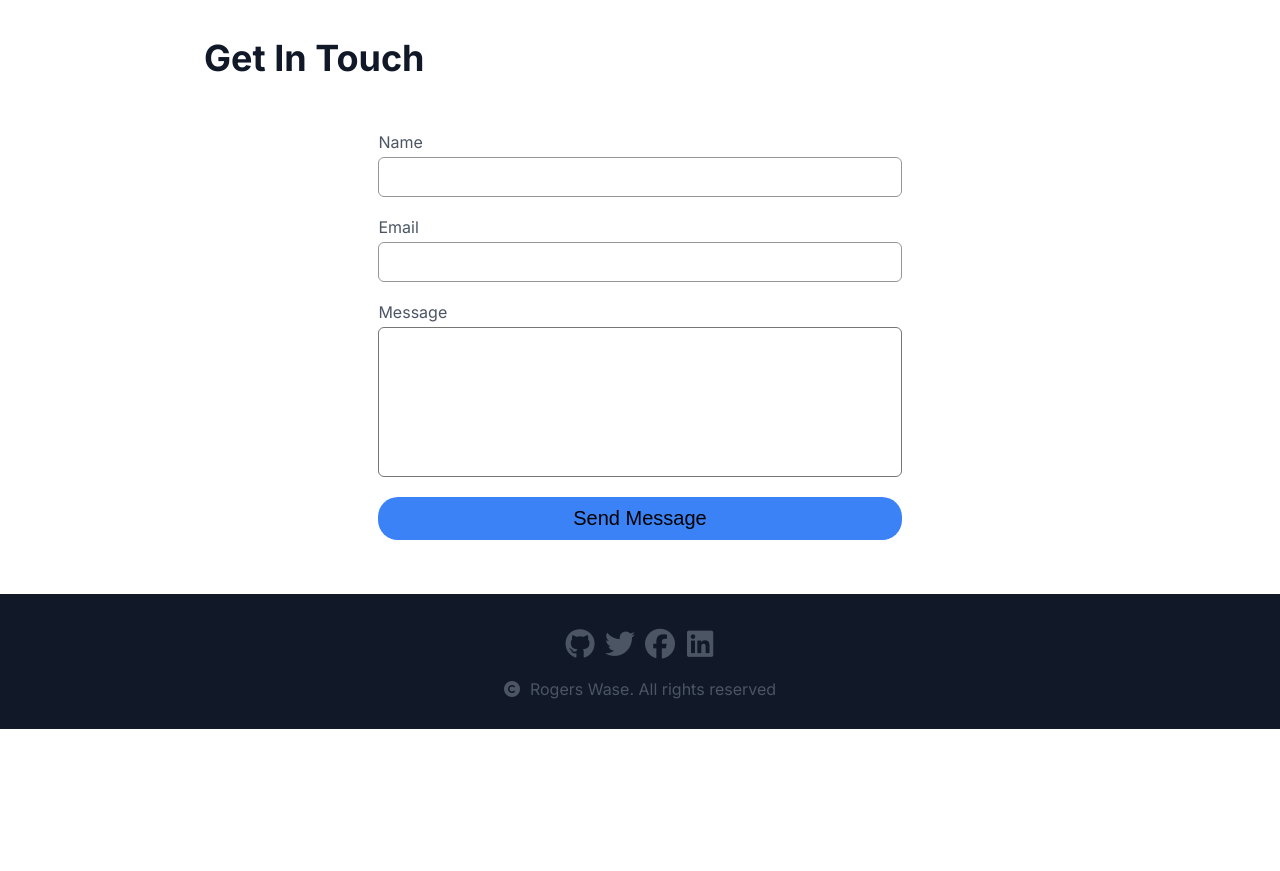
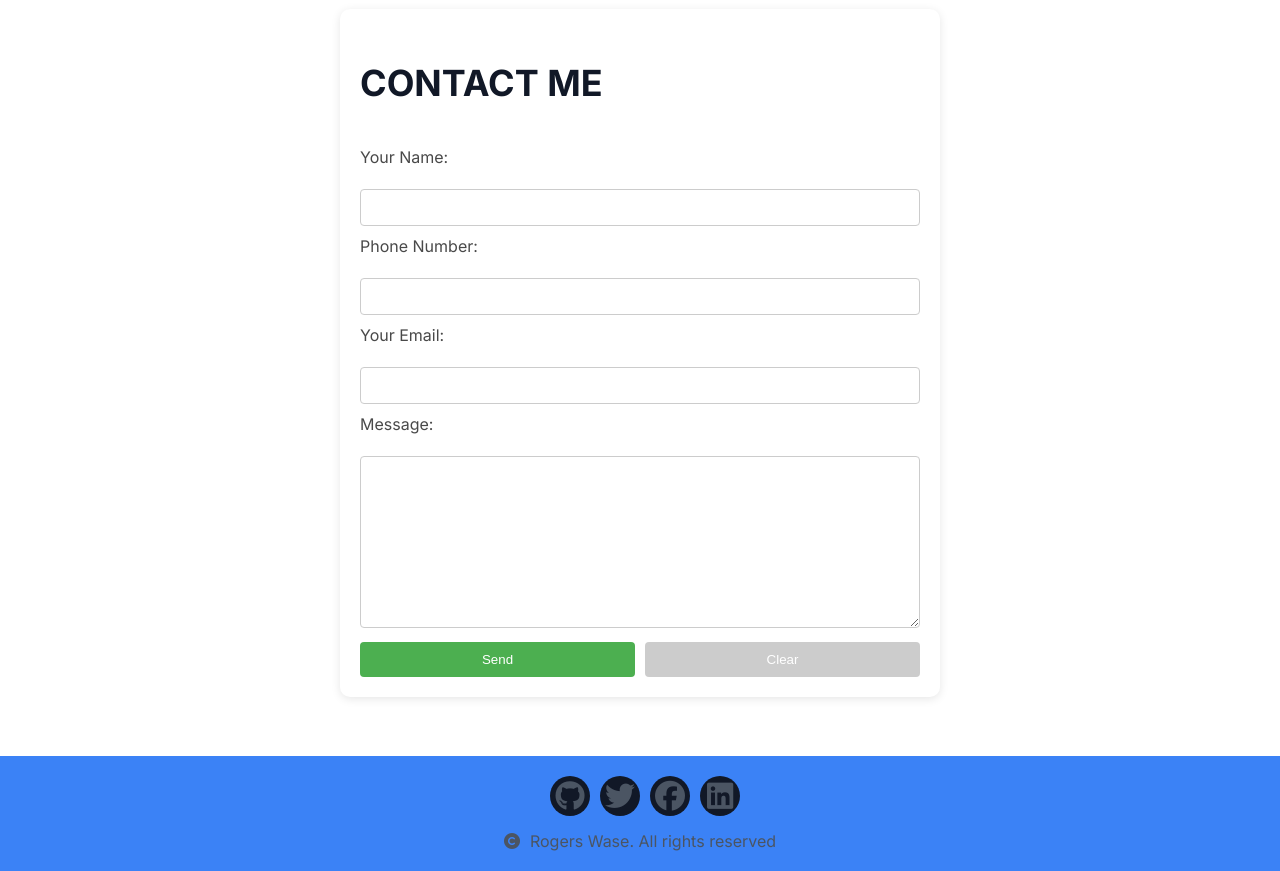
Before and after one commit to RogersChangeMaker/Profile-of-Rogers, a website built with Parcel: page index.html in a window 1280 px wide. Shown: the part 5776-6647 px from the top of the page. Before the commit the page ends 6505 px from the top, so only its background shows below. Built offline with nearby package versions, Linux system fonts and the light colour scheme.

Commit message:
Made contact me dynamic so that I can reciev messages from people using emailjs

```diff
--- a/index.html
+++ b/index.html
@@ -21,6 +21,34 @@
       referrerpolicy="no-referrer"
       defer
     />
+
+    <script src="https://cdn.emailjs.com/dist/email.min.js"></script>
+    <script>
+      (function () {
+        emailjs.init("kVYpG4erOw5zqOr7G");
+      })();
+
+      function sendEmail(event) {
+        event.preventDefault();
+
+        emailjs
+          .sendForm("service_86xaowq", "template_3ppr3uj", "#contact-form")
+          .then(
+            function (response) {
+              alert("Message sent successfully to Rogers Wase!");
+            },
+            function (error) {
+              alert(
+                "Failed to send message. Please try again.\n" +
+                  JSON.stringify(error)
+              );
+            }
+          );
+      }
+    </script>
+
+
+
   </head>
   <body>
     <nav class="top-nav">
@@ -234,36 +262,34 @@
           <img src="./project2.PNG" alt="">
       </div>
 
-
       </div>
-
-
-
-
 
       </section>
 
 
       <section class="contact-section section-padding">
-        <h1 class="tertiary-heading">Get In Touch</h1>
+       <div class="container">
+        <h1 class="tertiary-heading">CONTACT ME</h1>
+        <form id="contact-form" onsubmit="sendEmail(event)">
+          <label for="name">Your Name:</label><br />
+          <input type="text" name="name" required /><br />
 
-        <form class="contact-form">
-          <div class="input-box">
-            <label for="fullname">Name</label>
-            <input type="text" id="fullname" class="input" />
-          </div>
-          <div class="input-box">
-            <label for="email">Email</label>
-            <input type="text" id="email" class="input" />
+          <label for="Contact">Phone Number:</label><br />
+          <input type="number" name="number" required /><br />
+
+          <label for="email">Your Email:</label><br />
+          <input type="email" name="email" required /><br />
+
+          <label for="message">Message:</label><br />
+          <textarea name="message" rows="10" required></textarea><br />
+
+          <div class="form-buttons">
+            <input type="submit" value="Send" />
+          <input type="reset" value="Clear" />
           </div>
 
-          <div class="input-box">
-            <label for="message">Message</label>
-            <textarea id="message"></textarea>
-          </div>
-
-          <button type="submit" class="contact-btn">Send Message</button>
         </form>
+      </div>
       </section>
     </main>
 
--- a/style.css
+++ b/style.css
@@ -242,70 +242,86 @@ gap: 2.5rem;
     justify-content: center;
     margin-top: 6rem;
     color: var(--color-seconday);
-
 }
 
-/* SECTION CONTACT */
-.contact-section{
-    background-color: var(--bg-section);
-}
 
-.contact-form{
-    width: 60%;
-    margin: 2rem auto 0 auto;
-}
 
-.input-box{
+
+/* CONTACT SECTION */
+.container {
+    max-width: 600px;
+    margin: 5px auto;
+    background: white;
+    padding: 20px;
+    border-radius: 10px;
+    box-shadow: 0 2px 10px rgba(0, 0, 0, 0.1);
+  }
+
+  h2 {
+    text-align: center;
+    margin-bottom: 20px;
+    color: #333;
+  }
+  label {
+    display: block;
+    margin-top: 10px;
+    color: #494949;
+  }
+
+  input,
+  textarea {
+    width: 100%;
+    padding: 10px;
+    margin-top: 2px;
+    border: 1px solid #ccc;
+    border-radius: 4px;
+    box-sizing: border-box;
+  }
+
+  input[type="submit"],
+  input[type="reset"] {
+    background-color: #4caf50;
+    color: white;
+    border: none;
+    margin-top: 10px;
+    cursor: pointer;
+    transition: background 0.3s;
+  }
+
+  input[type="submit"]:hover {
+    background-color: #a314e6;
+  }
+  input[type="reset"] {
+    background-color: #ccc;
+    margin-left: 10px;
+  }
+
+  input[type="reset"]:hover {
+    background-color: #a314e6;
+  }
+
+  .form-buttons {
     display: flex;
-    flex-direction: column;
-    gap: .5rem;
-    margin-top: 2rem;
-}
+    justify-content: flex-start;
+  }
 
-.input-box >*{
-    width: 100%;
-}
-.input-box label{
-    font-weight: 400;
-}
+  @media (max-width: 500px) {
+    .form-buttons {
+      flex-direction: column;
+    }
 
-.input-box input, textarea{
-    border-radius: .6rem;
-    resize: none;
-    font-size: 2rem;
-    padding: 1rem 2rem;
-}
-.input-box input:focus, textarea:focus{
-    outline: .1rem solid var(--color-primary);
-}
+    input[type="reset"] {
+      margin-left: 0;
+      margin-top: 10px;
+    }
+  }
 
-.input-box input{
-    height: 4rem;
-    border: .1rem solid rgb(152, 149, 149);
-    /* border: none; */
-}
-textarea#message{
-    height: 15rem;
 
-}
-.contact-btn{
-    background-color: var(--color-primary);
-    width: 100%;
-    border: none;
-    padding: 1rem;
-    margin-top: 2rem;
-    border-radius: 2rem;
-    cursor: pointer;
-    font-weight: 200;
-    font-size: 2rem;
-}
-.contact-btn:hover{
-    background-color:lawngreen;
-}
+
 
 .footer{
-    background-color: var(--color-seconday);
-    padding: 3rem;
+    background-color: var(--color-primary);
+    padding: 2rem;
 }
 
 .all-right{
@@ -326,6 +342,7 @@ footer .social-icons i{
     display: flex;
     justify-content: center;
     align-items: center;
+    margin-left: 1rem;
 }
 .social-icons{
     display: flex;
@@ -335,6 +352,7 @@ footer .social-icons i{
 
 footer .social-icons i:hover{
     background-color: rgb(163, 146, 233);
+    gap: 3rem;
 }
 
 
```
